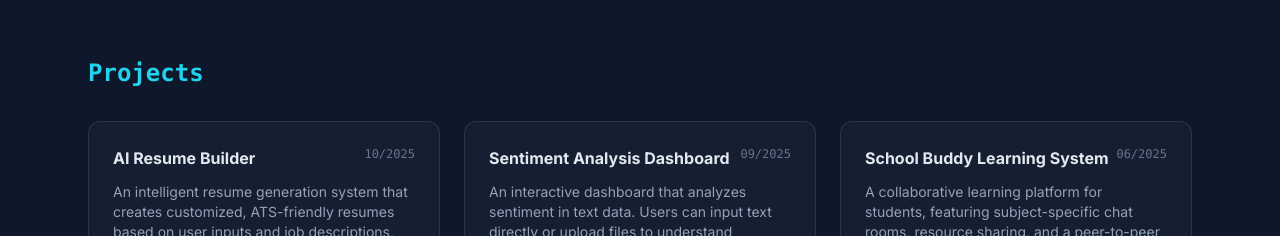
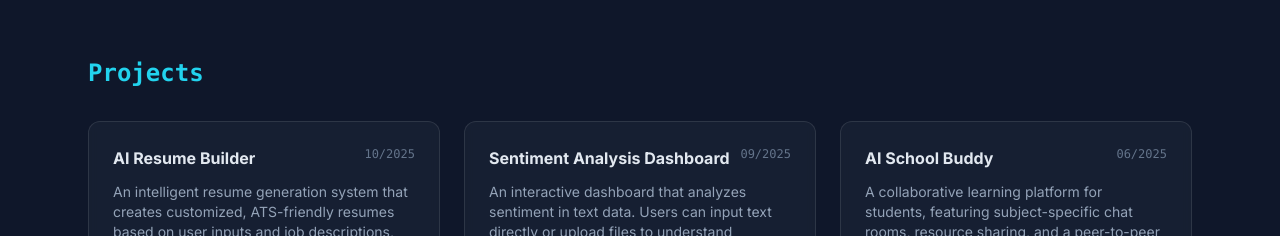
Before and after one commit to katlegoxoxo/website-katty, a React (Vite) app: page / in a window 1280 px wide. Shown: the part 1417-1653 px from the top of the page. Built offline with nearby package versions, Linux system fonts and the light colour scheme; no server answers.

Commit message:
updating image path

```diff
--- a/constants.ts
+++ b/constants.ts
@@ -29,12 +29,12 @@ export const PROJECTS: Project[] = [
     demoComponent: 'sentimentAnalysis',
   },
   {
-    name: 'School Buddy Learning System',
+    name: 'AI School Buddy ',
     date: '06/2025',
     description: 'A collaborative learning platform for students, featuring subject-specific chat rooms, resource sharing, and a peer-to-peer tutoring scheduler to enhance academic support and engagement.',
     technologies: ['React', 'Firebase', 'Real-time Chat', 'UI/UX'],
     githubUrl: 'https://github.com/katlegoxoxo',
-    imageUrl: 'https://picsum.photos/seed/school-buddy/800/600',
+    imageUrl: `${import.meta.env.BASE_URL}images/AILearning.png`,
   },
   {
     name: 'Juta Medical & Dental Centre',
@@ -112,6 +112,6 @@ export const CERTIFICATIONS: Certification[] = [
 ];
 
 export const BADGES: Certification[] = [
-    { name: 'Python for Data Science and AI', issuer: 'IBM', date: '', imageUrl: '/assets/certs/badge-python-ds-ai.png', verifyUrl: '#', isBadge: true },
-    { name: 'Artificial Intelligence Essentials V2', issuer: 'IBM', date: '', imageUrl: '/assets/certs/badge-ai-essentials.png', verifyUrl: '#', isBadge: true },
+  { name: 'Python for Data Science and AI', issuer: 'IBM', date: '', imageUrl: '/assets/certs/badge-python-ds-ai.png', verifyUrl: '#', isBadge: true },
+  { name: 'Artificial Intelligence Essentials V2', issuer: 'IBM', date: '', imageUrl: '/assets/certs/badge-ai-essentials.png', verifyUrl: '#', isBadge: true },
 ];
```
